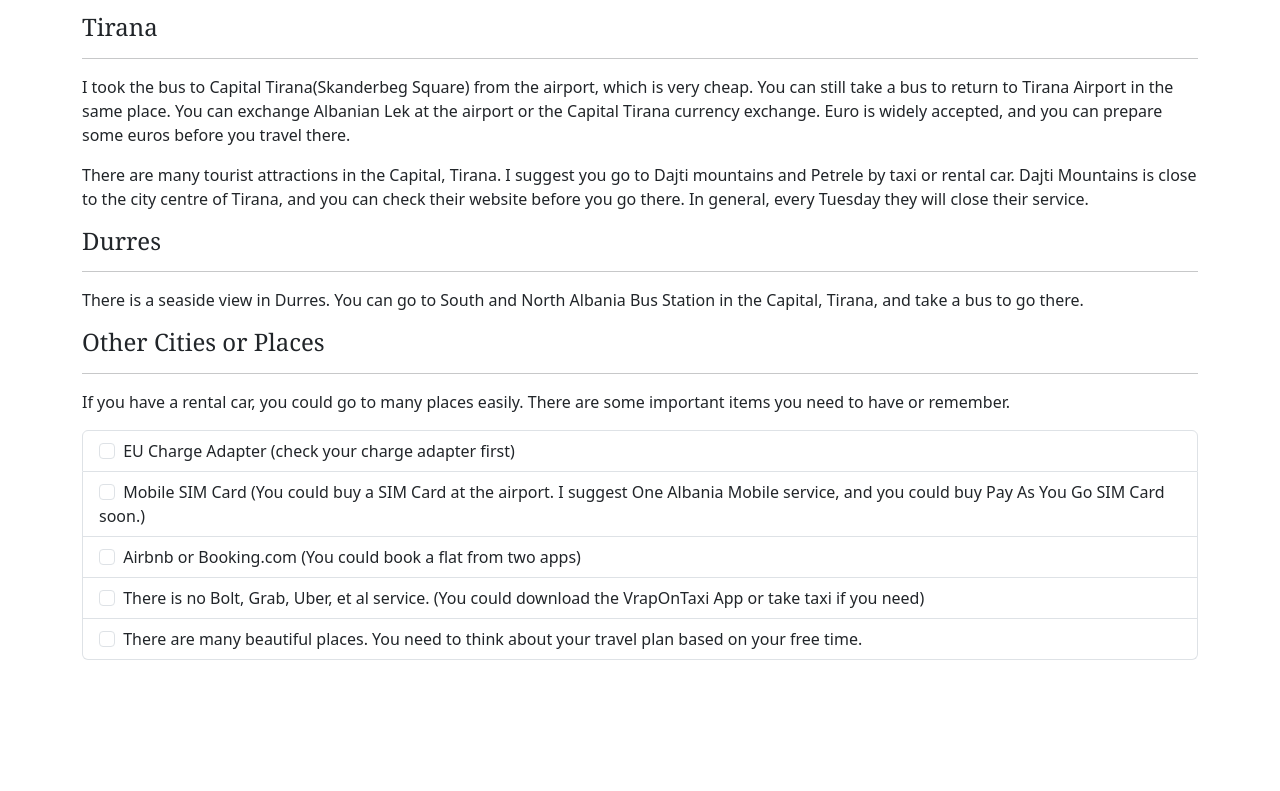
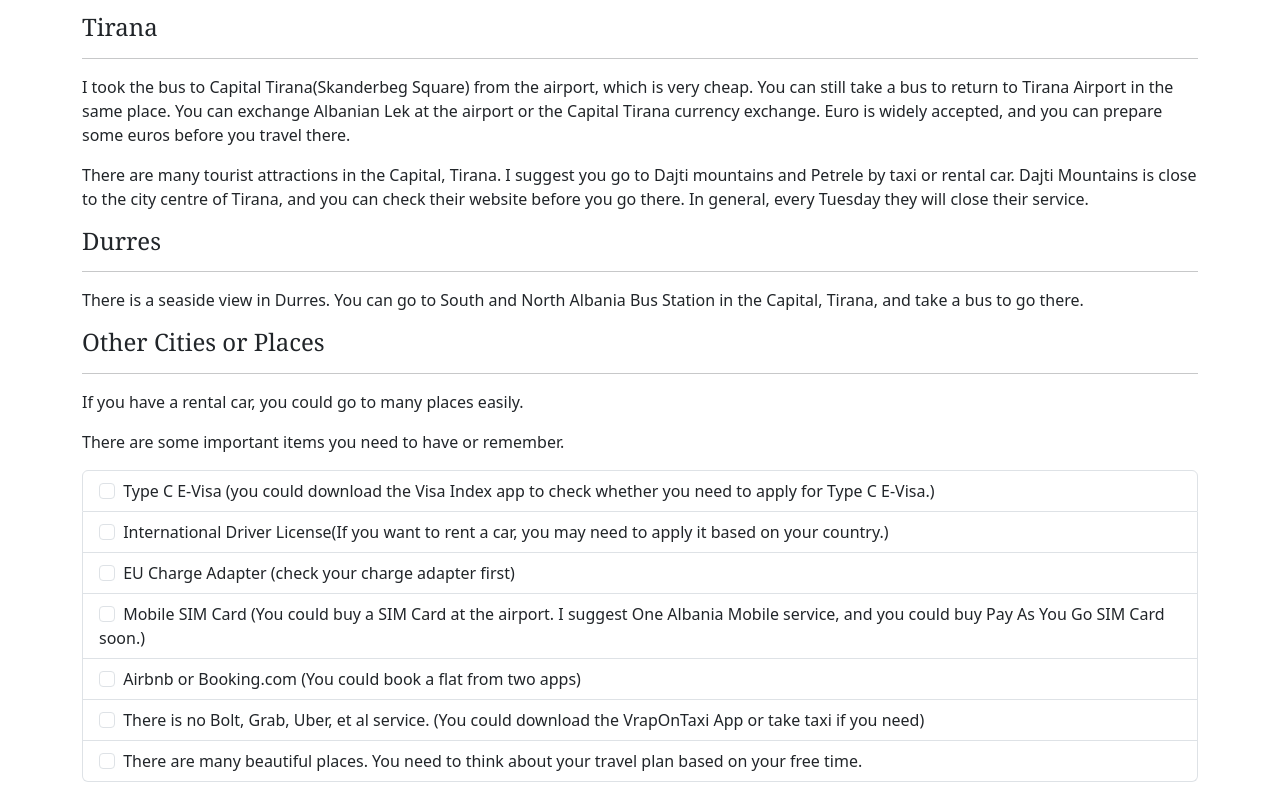
Before and after one commit to NameofNetworker/albania-travel-writing, a plain HTML site: page index.html in a window 1280 px wide. Shown: the part 427-1218 px from the top of the page. Before the commit the page ends 1175 px from the top, so only its background shows below. Drawn offline with nearby package versions, Linux system fonts and the light colour scheme.

Commit message:
Update index.html

```diff
--- a/index.html
+++ b/index.html
@@ -54,15 +54,18 @@
           <h4>Other Cities or Places </h4>
           <hr>
         </blockquote>
-        <p>If you have a rental car, you could go to many places easily. There are some important items you need to have or remember.</p>
-        <!-- <ul>EU Charge Adapter (check your charge adapter first)</ul>
-        <ul>Mobile SIM Card (You could buy a SIM Card at the airport. I suggest One Albania Mobile service, and you could buy Pay As You Go SIM Card soon.)</ul>
-        <ul>Airbnb or Booking.com (You could book a flat from two apps)</ul>
-        <ul>There is no Bolt, Grab, Uber, et al service. (You could download the VrapOnTaxi App or take taxi if you need)</ul>
-        <ul>There are many beautiful places. You need to think about your travel plan based on your free time.  </ul> -->
-
+        <p>If you have a rental car, you could go to many places easily.</p>
+        <p>There are some important items you need to have or remember.</p>
 
         <ul class="list-group">
+          <li class="list-group-item">
+            <input class="form-check-input me-1" type="checkbox" value="" aria-label="...">
+            Type C E-Visa (you could download the Visa Index app to check whether you need to apply for Type C E-Visa.)
+          </li>
+          <li class="list-group-item">
+            <input class="form-check-input me-1" type="checkbox" value="" aria-label="...">
+            International Driver License(If you want to rent a car, you may need to apply it based on your country.)
+          </li>
           <li class="list-group-item">
             <input class="form-check-input me-1" type="checkbox" value="" aria-label="...">
             EU Charge Adapter (check your charge adapter first)
```
